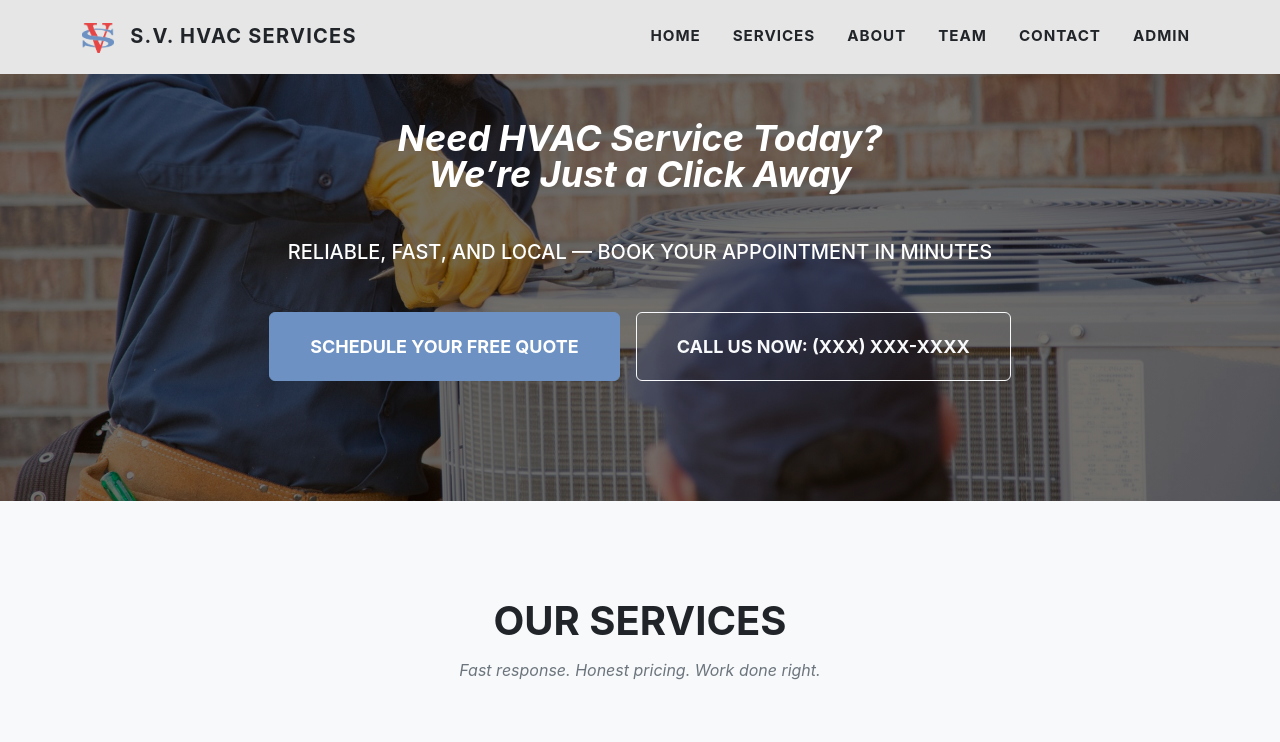
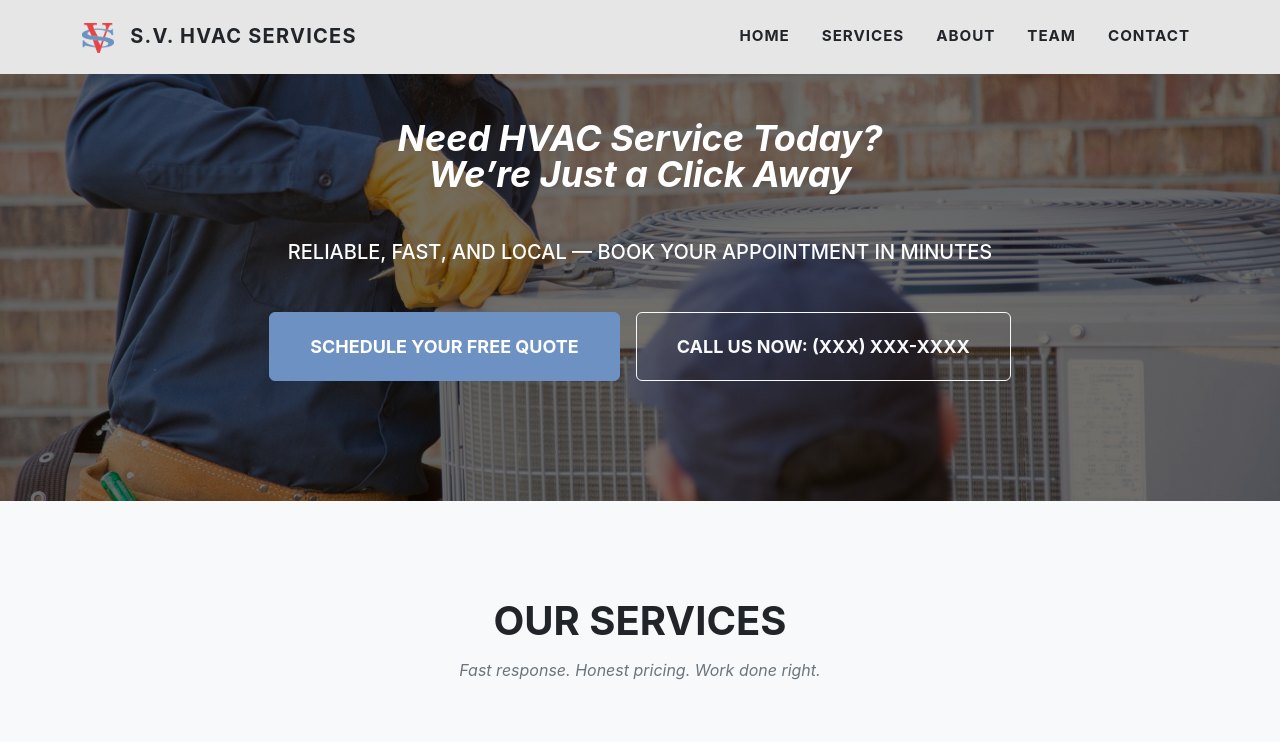
Before and after one commit to hunterdavidson/SergioHVAC-main, an Angular app: page / in a window 1280 px wide. Shown: the top 742 px of the page. Built offline with nearby package versions, Linux system fonts and the light colour scheme.

Commit message:
Removed admin button.

```diff
--- a/src/app/components/navbar/navbar.component.html
+++ b/src/app/components/navbar/navbar.component.html
@@ -49,9 +49,6 @@
           <li class="nav-item">
             <a class="nav-link text-dark" routerLink="/" fragment="contact" style="font-weight: 700;" (click)="closeNavbar()">Contact</a>
           </li>
-          <li class="nav-item">
-            <a class="nav-link text-dark" routerLink="/admin" routerLinkActive="active" style="font-weight: 700; cursor: pointer;" (click)="closeNavbar()">Admin</a>
-          </li>
         </ul>
       </div>
     </div>
```
